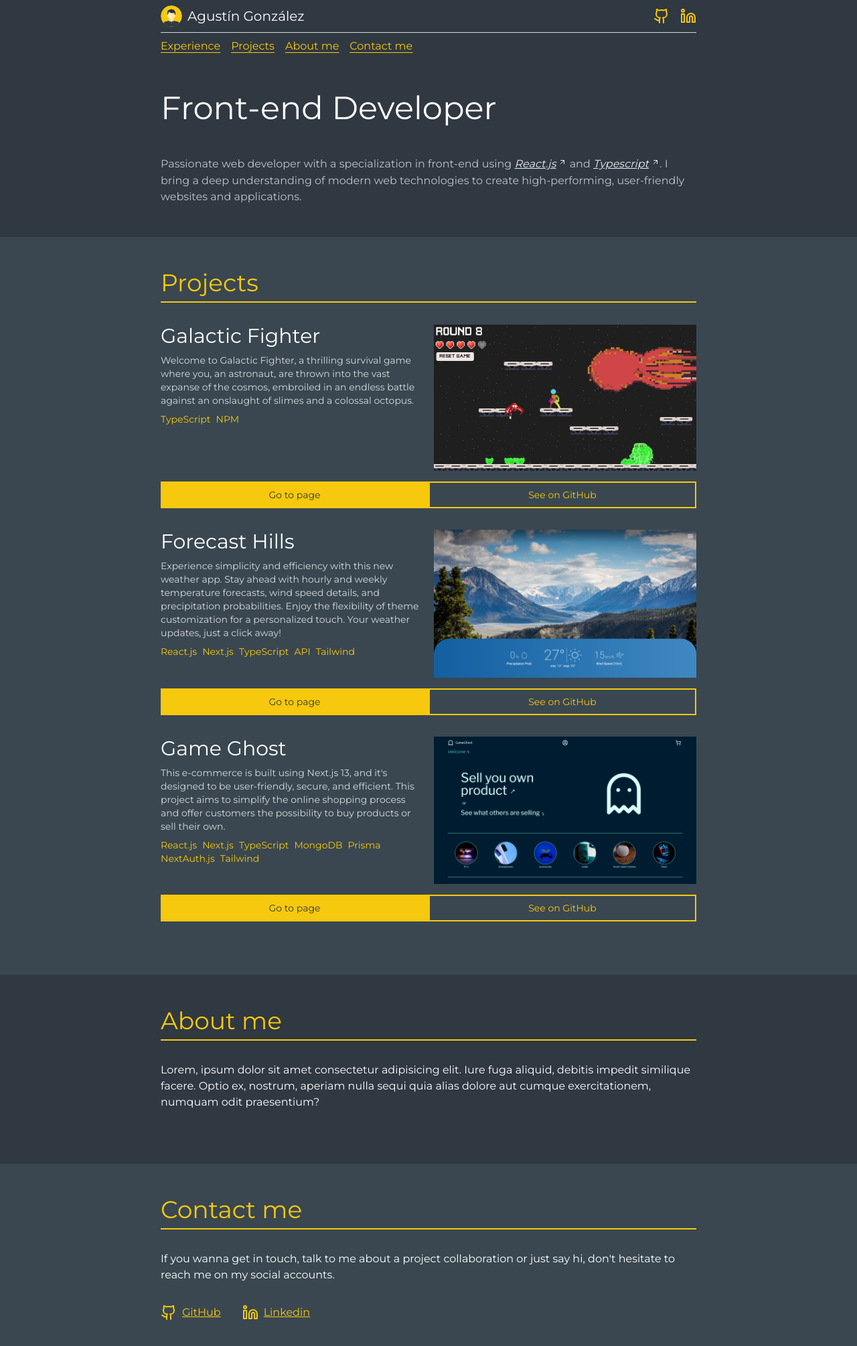
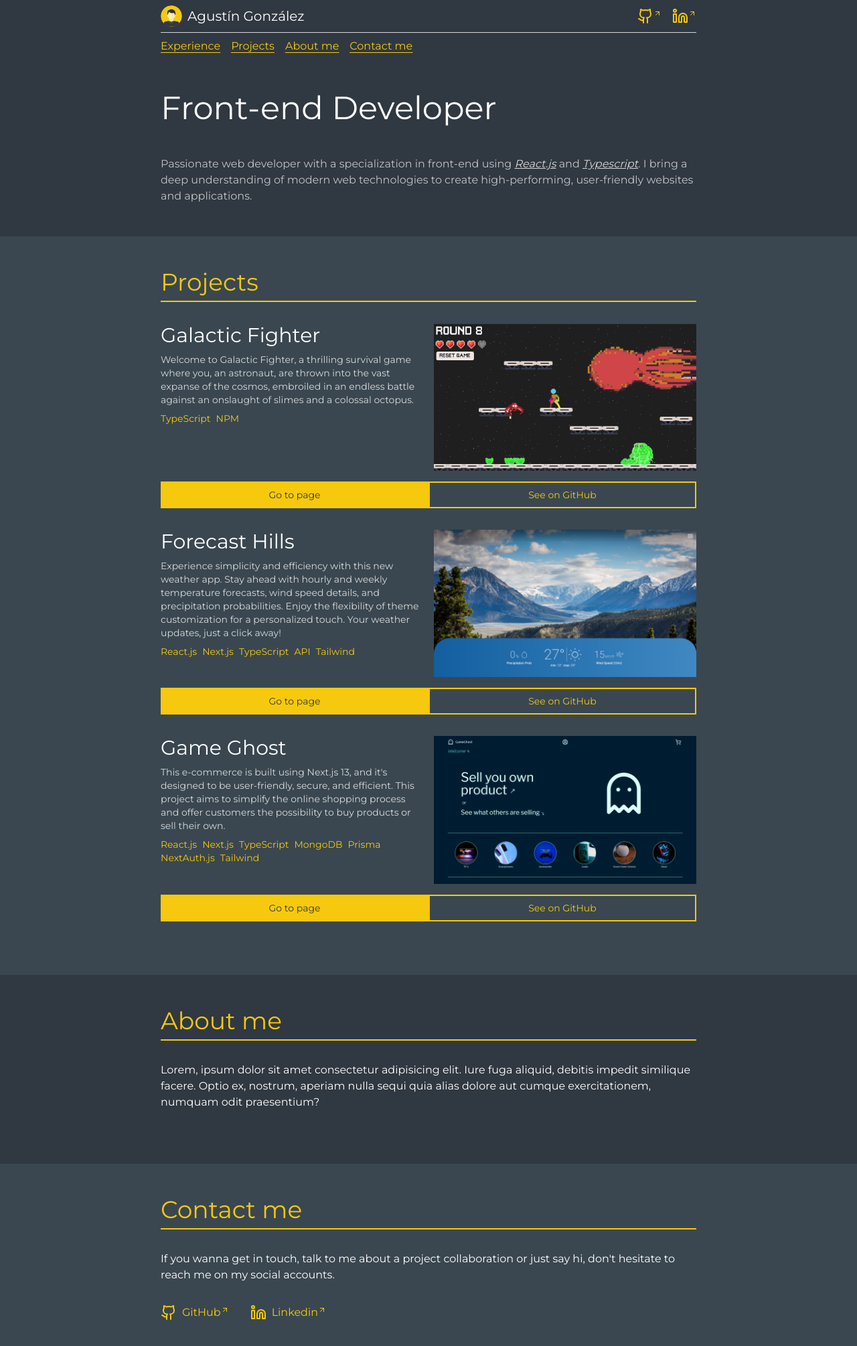
Before and after one commit to agusgonz/Portfolio, a React (Vite) app: page / in a window 1280 px wide. Shown: the top 2010 px of the page at 67% size. Built offline with nearby package versions, Linux system fonts and the light colour scheme.

Commit message:
Add link to external page icon

```diff
--- a/src/components/Button.tsx
+++ b/src/components/Button.tsx
@@ -1,15 +1,18 @@
+import { ArrowUpRight } from "lucide-react"
 import { FC, ReactNode } from "react"
 
 interface ButtonProps {
 	children: ReactNode
 	isSecondary?: boolean
 	href?: string
+	isOutsidePage?: boolean
 }
 
 const Button: FC<ButtonProps> = ({
 	children,
 	isSecondary,
 	href,
+	isOutsidePage,
 }) => {
 	return (
 		<a
@@ -22,6 +25,9 @@ const Button: FC<ButtonProps> = ({
 			}`}
 		>
 			{children}
+			{isOutsidePage && (
+				<ArrowUpRight className="inline w-3 h-3 relative bottom-1" />
+			)}
 		</a>
 	)
 }
--- a/src/components/LinkOutsidePage.tsx
+++ b/src/components/LinkOutsidePage.tsx
@@ -20,7 +20,7 @@ const LinkOutsidePage: FC<LinkOutsidePageProps> = ({
 			className={cn(className, "")}
 		>
 			<span>{children}</span>
-			<ArrowUpRight className="inline w-3 pb-2 ml-1" />
+			<ArrowUpRight className="inline w-3 h-3 relative bottom-1 " />
 		</a>
 	)
 }
--- a/src/components/Navbar.tsx
+++ b/src/components/Navbar.tsx
@@ -1,11 +1,11 @@
 import { FC } from "react"
 import SizedContainer from "./SizedContainer"
 import { Github, Linkedin } from "lucide-react"
+import LinkOutsidePage from "./LinkOutsidePage"
 
 interface NavbarProps {}
 
-const Navbar: FC<NavbarProps> = ({}) => {
-	return (
+const Navbar: FC<NavbarProps> = ({}) => (
 	<nav className="px-12 font-montserrat">
 		<SizedContainer>
 			<div className="flex items-center justify-between border-b border-white/80 py-2">
@@ -18,18 +18,18 @@ const Navbar: FC<NavbarProps> = ({}) => {
 					<p className="text-xl ">Agustín González</p>
 				</a>
 				<div className="flex gap-4 text-yellow">
-						<a
-							target="_blank"
+					<LinkOutsidePage
 						href="https://github.com/agusgonz"
+						className="flex items-center"
 					>
 						<Github className="w-6 h-6" />
-						</a>
-						<a
-							target="_blank"
+					</LinkOutsidePage>
+					<LinkOutsidePage
 						href="https://www.linkedin.com/in/agustingonzend/"
+						className="flex items-center"
 					>
 						<Linkedin className="w-6 h-6" />
-						</a>
+					</LinkOutsidePage>
 				</div>
 			</div>
 			<div className="py-2 flex flex-wrap gap-x-4 text-yellow underline underline-offset-4">
@@ -41,5 +41,4 @@ const Navbar: FC<NavbarProps> = ({}) => {
 		</SizedContainer>
 	</nav>
 )
-}
 export default Navbar
--- a/src/components/madeSections/ContactmeSection.tsx
+++ b/src/components/madeSections/ContactmeSection.tsx
@@ -3,6 +3,7 @@ import Title from "../Title"
 import { Github, Linkedin } from "lucide-react"
 import SectionLayout from "../SectionLayout"
 import AdaptativeContainer from "../SizedContainer"
+import LinkOutsidePage from "../LinkOutsidePage"
 
 interface ContactmeSectionProps {}
 
@@ -23,23 +24,24 @@ const ContactmeSection: FC<
 					hesitate to reach me on my social accounts.
 				</p>
 				<div className="flex gap-8 ">
-					<a
-						target="_blank"
+					<LinkOutsidePage
 						href="https://github.com/agusgonz"
-						className="text-yellow underline flex gap-2"
+						className="text-yellow flex items-center"
 					>
-						<Github className="w-6" />
-						GitHub
-					</a>
-
-					<a
-						target="_blank"
+						<div className="flex gap-2">
+							<Github className="w-6" />
+							GitHub
+						</div>
+					</LinkOutsidePage>
+					<LinkOutsidePage
 						href="https://www.linkedin.com/in/agustingonzend/"
-						className="text-yellow underline  flex justify-center gap-2"
+						className="text-yellow flex items-center"
 					>
-						<Linkedin className="w-6" />
-						Linkedin
-					</a>
+						<div className="flex gap-2">
+							<Linkedin className="w-6" />
+							Linkedin
+						</div>
+					</LinkOutsidePage>
 				</div>
 			</div>
 		</SectionLayout>
--- a/src/components/madeSections/HeroSection.tsx
+++ b/src/components/madeSections/HeroSection.tsx
@@ -15,19 +15,13 @@ const HeroSection: FC<HeroSectionProps> = ({}) => {
 				<p className="text-white/70">
 					Passionate web developer with a specialization in
 					front-end using{" "}
-					<LinkOutsidePage
-						className="italic underline text-white/90 hover:text-white/80"
-						href={"https://react.dev/"}
-					>
+					<span className="italic underline text-white/80">
 						React.js
-					</LinkOutsidePage>{" "}
+					</span>{" "}
 					and{" "}
-					<LinkOutsidePage
-						className="italic underline text-white/90 hover:text-white/80"
-						href={"https://www.typescriptlang.org/"}
-					>
+					<span className="italic underline text-white/80">
 						Typescript
-					</LinkOutsidePage>
+					</span>
 					. I bring a deep understanding of modern web
 					technologies to create high-performing,
 					user-friendly websites and applications.
```
Lines whose indentation alone changed are shown as unchanged.
